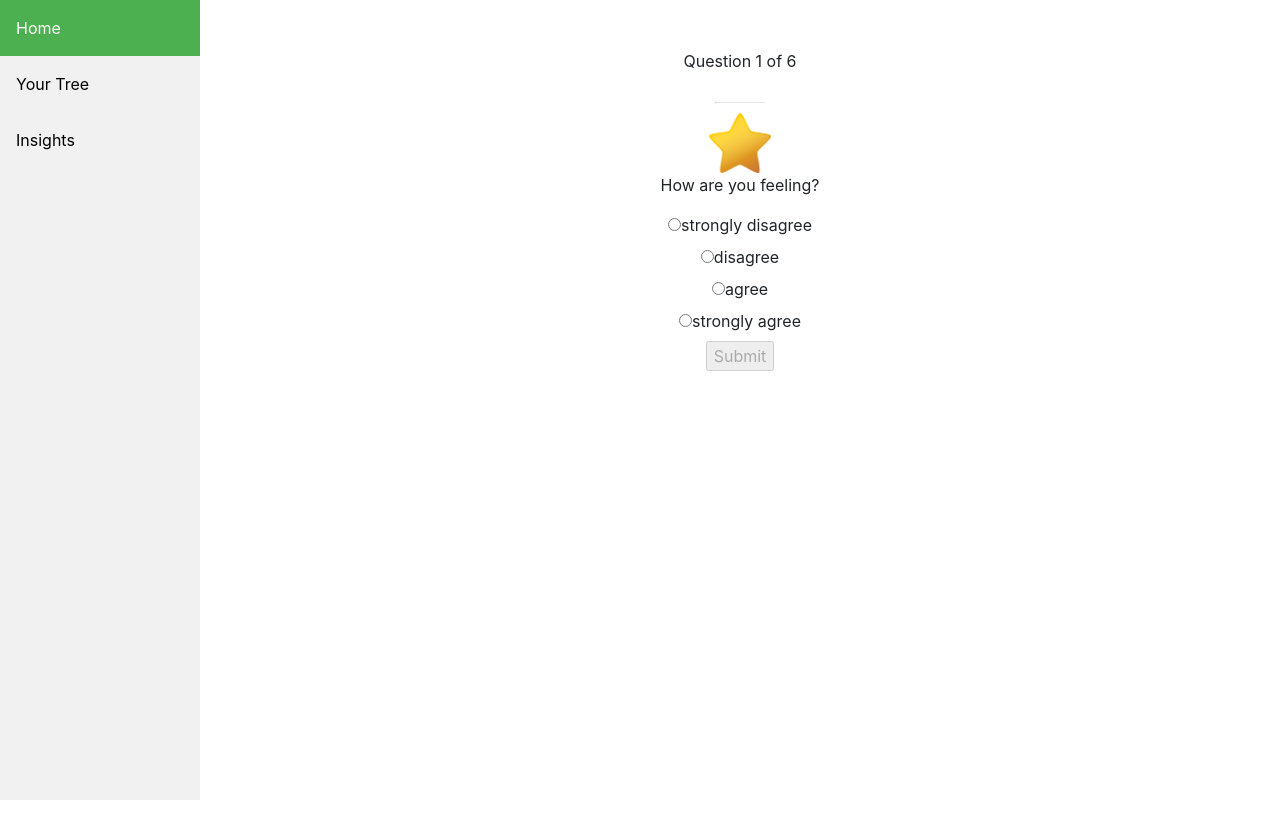
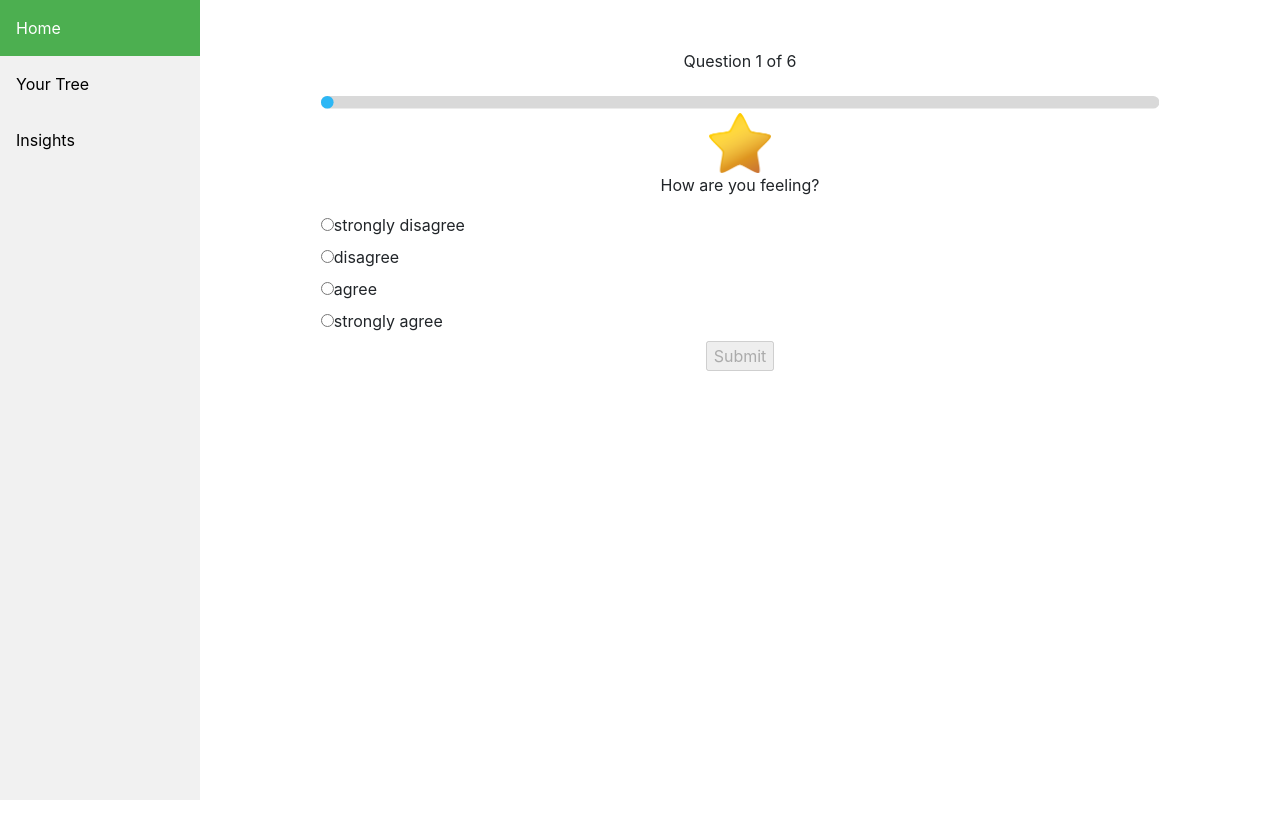
Before and after one commit to London18/team-21, a React (Create React App) app in the folder frontend/: page /survey in a window 1280 px wide. Shown: the top 838 px of the page. Built offline with nearby package versions, Linux system fonts and the light colour scheme; no server answers.

Commit message:
Correcting indentations of elements

```diff
--- a/frontend/public/assets/css/main.css
+++ b/frontend/public/assets/css/main.css
@@ -1,10 +1,10 @@
+.left {
+text-align:left;
+margin-left: 10%;
+}
+
 .centered {
-  display: flex;
-  flex-direction:column;
-  /*min-height:50vh;*/
-
-  align-items: center;
-  text-align:center;
+text-align:center;
 }
 
 /* The side navigation menu */
--- a/frontend/src/Components/Dashboard.jsx
+++ b/frontend/src/Components/Dashboard.jsx
@@ -8,12 +8,12 @@ class Dashboard extends Component {
 
   render() {
     return (
-      <div>
+      <div className="content centered">
         <head>
           <title>Dashboard</title>
         </head>
         <body>
-          <p>You have surveys to fill in</p>
+          <p>You have surveys to fill in:</p>
           <div>
             {this.state.surveys.map((item, index) => (
               <SurveyButton name={item.name} />
--- a/frontend/src/Components/MultipleChoiceResponse.jsx
+++ b/frontend/src/Components/MultipleChoiceResponse.jsx
@@ -6,7 +6,7 @@ class MultipleChoiceResponse extends React.Component {
       this.props.onValidInput();
     };
     return (
-      <div>
+      <div className="left">
         <div>
           <input
             onClick={onSelect}
--- a/frontend/src/Components/ScaleResponse.jsx
+++ b/frontend/src/Components/ScaleResponse.jsx
@@ -5,7 +5,7 @@ const ScaleResponse = props => {
     props.onValidInput();
   };
   return (
-    <div>
+    <div className="left">
       <div>
         <input
           type="radio"
@@ -14,7 +14,7 @@ const ScaleResponse = props => {
           name="scale"
           value="na"
         />
-        <label htmlFor="na">strongly disagree</label>
+        <label htmlFor="na">strongly disagree </label>
       </div>
       <div>
         <input
```
